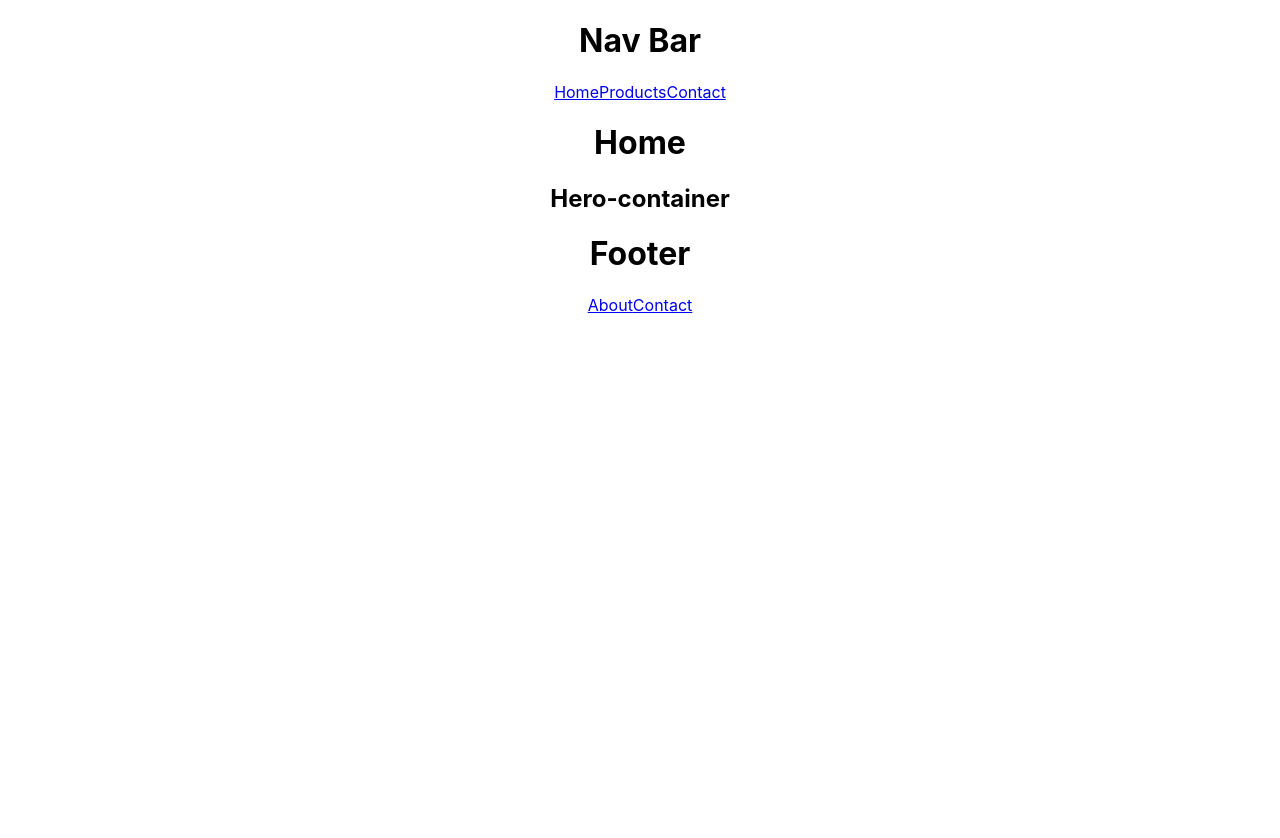
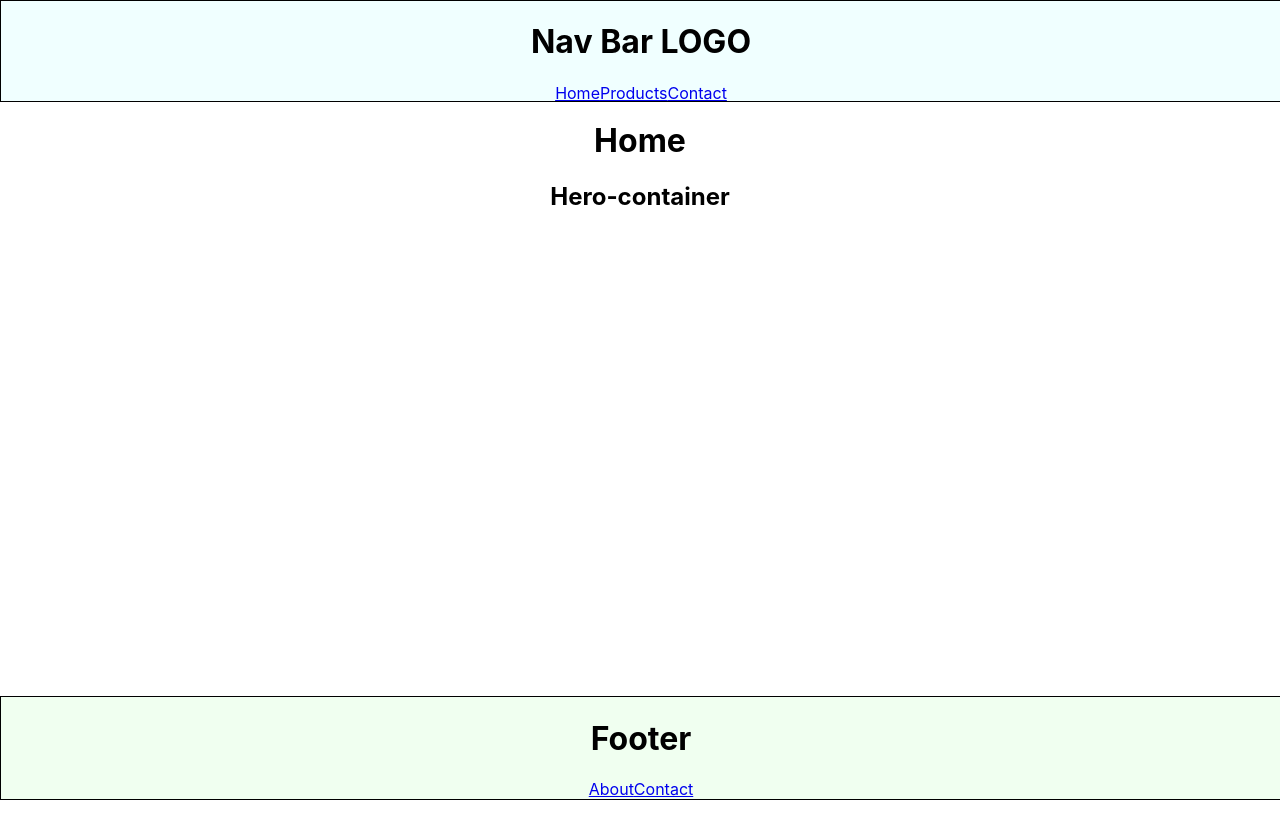
Before and after one commit to eslip96/Front-end-cap, a React (Create React App) app: page /home in a window 1280 px wide. Shown: the top 838 px of the page. Before the commit the page ends 800 px from the top, so only its background shows below. Built offline with nearby package versions, Linux system fonts and the light colour scheme.

Commit message:
added nav bar style

```diff
--- a/package.json
+++ b/package.json
@@ -7,6 +7,7 @@
     "react-dom": "^17.0.2",
     "react-router-dom": "^5.3.4",
     "react-scripts": "5.0.1",
+    "sass": "^1.77.8",
     "web-vitals": "^2.1.4"
   },
   "scripts": {
--- a/src/App.jsx
+++ b/src/App.jsx
@@ -1,3 +1,4 @@
+import "./styles/main.scss";
 import "./App.css";
 
 import { BrowserRouter, Switch, Route } from "react-router-dom";
--- a/src/components/Footer.jsx
+++ b/src/components/Footer.jsx
@@ -2,10 +2,12 @@ import { NavLink } from "react-router-dom";
 
 export default function Footer() {
   return (
-    <div>
-      <h1>Footer</h1>
-      <NavLink to="/about">About</NavLink>
-      <NavLink to="/contact">Contact</NavLink>
+    <div className="footer-wrapper">
+      <div className="footer-links-container">
+        <h1>Footer</h1>
+        <NavLink to="/about">About</NavLink>
+        <NavLink to="/contact">Contact</NavLink>
+      </div>
     </div>
   );
 }
--- a/src/components/HomePage.jsx
+++ b/src/components/HomePage.jsx
@@ -1,8 +1,10 @@
 export default function HomePage() {
   return (
-    <div>
-      <h1>Home</h1>
-      <h2>Hero-container</h2>
+    <div className="home-page-container">
+      <div className="mainbody">
+        <h1>Home</h1>
+        <h2>Hero-container</h2>
+      </div>
     </div>
   );
 }
--- a/src/components/NavBar.jsx
+++ b/src/components/NavBar.jsx
@@ -2,11 +2,13 @@ import { NavLink } from "react-router-dom";
 
 export default function NavBar() {
   return (
-    <div>
-      <h1>Nav Bar</h1>
-      <NavLink to="/home">Home</NavLink>
-      <NavLink to="/products">Products</NavLink>
-      <NavLink to="/products">Contact</NavLink>
+    <div className="nav-bar-wrapper">
+      <h1>Nav Bar LOGO</h1>
+      <div className="nav-links-contianer">
+        <NavLink to="/home">Home</NavLink>
+        <NavLink to="/products">Products</NavLink>
+        <NavLink to="/products">Contact</NavLink>
+      </div>
     </div>
   );
 }
--- /dev/null
+++ b/src/styles/Footer.scss
@@ -0,0 +1,13 @@
+.footer-wrapper {
+  display: flex;
+  position: fixed;
+  bottom: 0;
+  border: 1px solid black;
+  width: 100%;
+  justify-content: center;
+  background-color: honeydew;
+
+  footer-links-container {
+    display: flex;
+  }
+}
--- /dev/null
+++ b/src/styles/HomePage.scss
@@ -0,0 +1,10 @@
+.home-page-container {
+  display: flex;
+  justify-content: center;
+  height: 100%;
+  margin-top: 100px;
+
+  .main-body {
+    height: 100%;
+  }
+}
--- /dev/null
+++ b/src/styles/NavBar.scss
@@ -0,0 +1,20 @@
+.nav-bar-wrapper {
+  display: flex;
+  flex-direction: column;
+  width: 100%;
+  top: 0;
+  border: 1px solid black;
+  position: fixed;
+  background-color: azure;
+  height: 100px;
+
+  .nav-links-container {
+    display: flex;
+    justify-content: space-between;
+
+    .NavLink {
+      display: flex;
+      text-decoration: none;
+    }
+  }
+}
--- /dev/null
+++ b/src/styles/common.scss
@@ -0,0 +1,6 @@
+html,
+body {
+  margin: 0;
+  height: 100%;
+  width: 100%;
+}
--- /dev/null
+++ b/src/styles/main.scss
@@ -0,0 +1,4 @@
+@import "./common.scss";
+@import "./NavBar.scss";
+@import "./HomePage.scss";
+@import "./Footer.scss";
```
Also changed, not shown: 1 other file (tests, documents, lock files or other folders).
